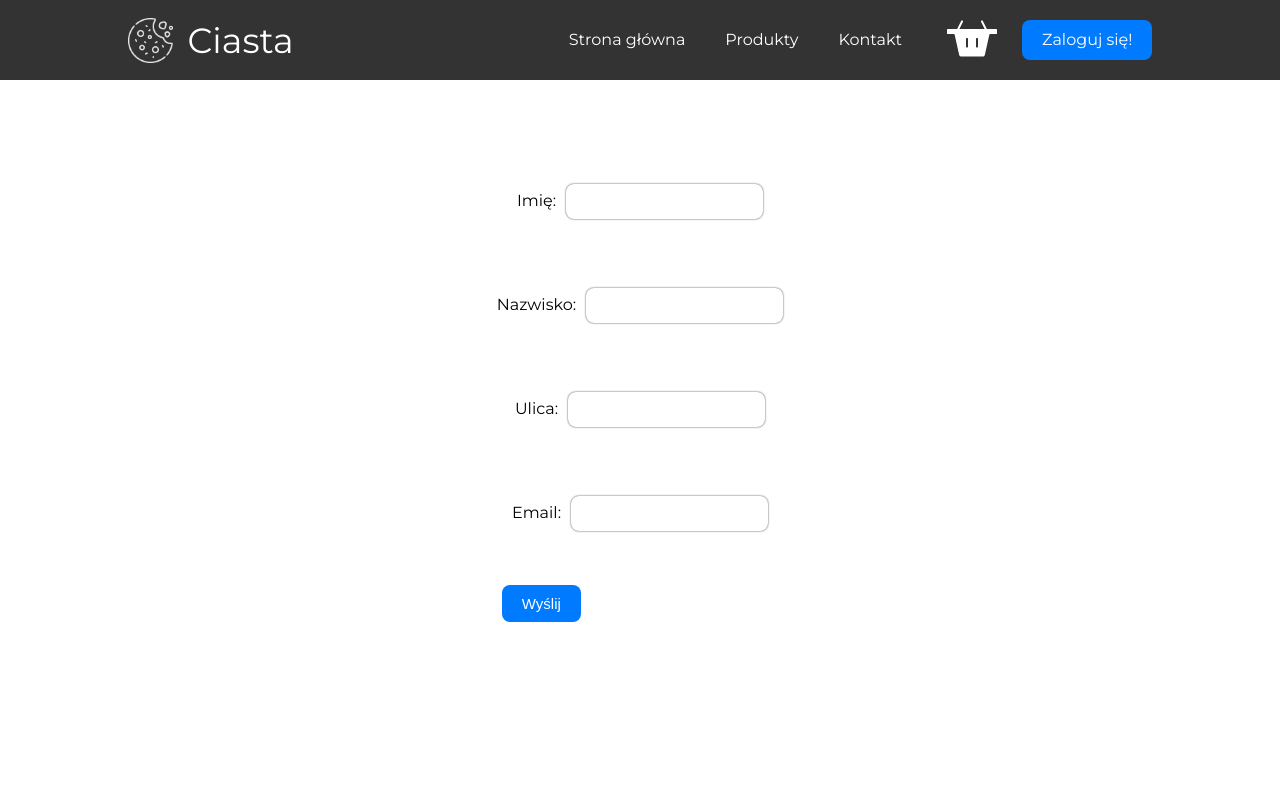
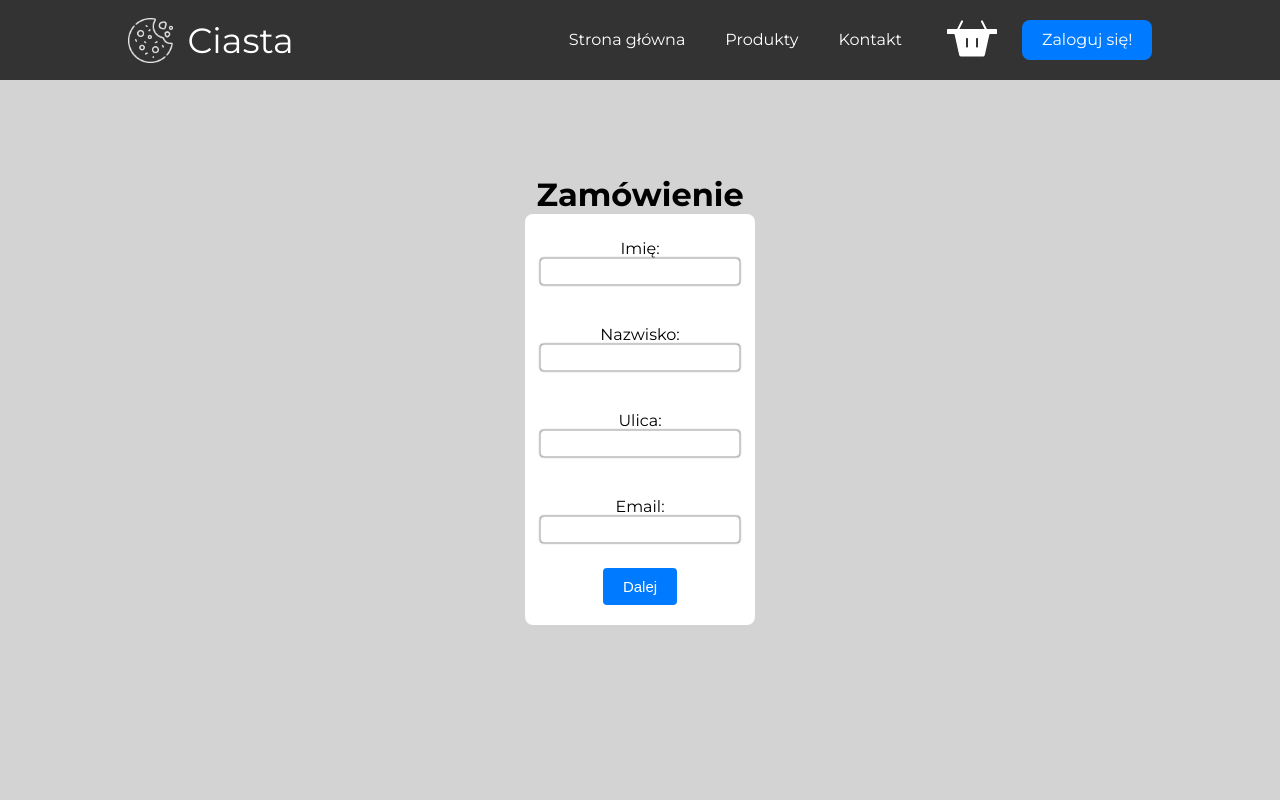
Before and after one commit to rb314web/CakeShop, a React (Create React App) app: page /#/order in a window 1280 px wide. Shown: the top 800 px of the page. Built offline with nearby package versions, Linux system fonts and the light colour scheme; no server answers; the database is empty.

Commit message:
fix bugs

```diff
--- a/src/components/order.scss
+++ b/src/components/order.scss
@@ -2,24 +2,97 @@
     display: flex;
     justify-content: center;
     align-items: center;
+    flex-direction: column;
     height: 100vh;
+
+    &_item {
+        margin-bottom: 20px;
+        padding: 10px;
+        border: 1px solid #ccc;
+        width: 400px;
+        background-color: #ffffff;
+        border-radius: 8px;
+
+        &_header {
+            display: flex;
+            justify-content: space-between;
+
+            h2 {
+                margin: 0;
+            }
+        }
+
+        &_content {
+            display: flex;
+            align-items: center;
+
+            img {
+                width: 100px;
+                height: 100px;
+                object-fit: cover;
+                margin-right: 10px;
+                border-radius: 8px;
+            }
+        }
+
+        &_details {
+            flex-grow: 1;
+        }
+
+        &_ingredients {
+            color: #555;
+            font-size: 14px;
+            margin: 0;
+        }
+
+        &_info{
+            display: flex;
+            justify-content: space-between;
+            align-items: center;
+        }
+
+        &_price {
+            font-weight: bold;
+        }
+
+    }
+
+}
+
+.order-form {
+    display: flex;
+    flex-direction: column;
+    align-items: center;
     background-color: #fff;
+    border-radius: 8px;
+  }
 
-    .form-container {
-        max-width: 400px;
-        margin: 0 auto;
-      }
+  .order_form_label {
+    display: flex;
+    flex-direction: column;
 
-      .form-label {
-        display: block;
-        margin-bottom: 10px;
-      }
+  }
 
-      .form-input {
-        margin-left: 10px;
-      }
+  .order_form_input {
+    padding: 5px;
+    border: 1px solid #ccc;
+    border-radius: 4px;
+    width: 200px
+  }
 
-      .form-button {
-        margin-top: 10px;
-      }
-}
+  .order_form_button {
+    padding: 10px 20px;
+    background-color: #007bff;
+    color: #fff;
+    border: none;
+    border-radius: 4px;
+    cursor: pointer;
+  }
+
+  .order_form_button:hover {
+    background-color: #0056b3;
+  }
+
+  .order_form_button:focus {
+    outline: none;
+  }
--- a/src/components/order.tsx
+++ b/src/components/order.tsx
@@ -1,7 +1,16 @@
-import { useState } from 'react';
+import { useState, useContext, useEffect } from 'react';
 import './order.scss'
 
+import { Context } from './context';
+
+import { collection, addDoc, serverTimestamp, getDocs } from 'firebase/firestore'
+import { db } from '../utils/firebase'
+
+
 const Order = () => {
+
+    const [context, setContext] = useContext<any>(Context);
+    const [data, setDate] = useState<any>();
 
     const [formState, setFormState] = useState({
         imie: '',
@@ -9,6 +18,29 @@ const Order = () => {
         ulica: '',
         email: ''
       });
+
+      const collectionRef = collection(db, 'testbase');
+
+      useEffect(() => {
+		const getTodo = async () => {
+
+			let x:any = []
+
+		  await getDocs(collectionRef).then((todo) => {
+			  todo.forEach(doc => {
+
+				x = [...x, doc.data()]
+
+				console.log('dsdsds',x);
+				setDate( x)
+			})
+
+		}).catch((err) => {
+			console.log(err);
+			})
+		  }
+		getTodo()
+		}, [])
 
       const handleInputChange = (event: any) => {
         const { name, value } = event.target;
@@ -21,54 +53,107 @@ const Order = () => {
         console.log(formState);
       };
 
+      console.log('cont',context)
+
+
+
+      const basketItem = (id: number, quantity: number, index:number) => {
+		const findObject = () => {
+			return data.findIndex((x:any) => x.id === id);
+		};
+		let w = findObject();
+
+		const test = (id: any) => {
+			let x = context.find((x: { id: any }) => x.id === id);
+			console.log(x);
+
+			return quantity;
+		};
+
+
+		const price = (data: { price: number }, quantity: number) => {
+			return (data.price * quantity) / 100;
+		};
+
+		return (
+<div data-value="{data && data[w].id}" className="order_item" key="{index}">
+  <div className="order_item_header">
+    <h2>{data[w].name}</h2>
+  </div>
+  <div className="order_item_content">
+    <img src={data[w].img} alt="Product Image"></img>
+    <div className="order_item_details">
+      <p className="order_item_ingredients">
+        {data[w].ingredients}
+      </p>
+      <div className="order_item_info">
+        <p>{test(id)}g</p>
+        <p className="order_item_price">
+          {price(data[w], quantity)} zł
+        </p>
+      </div>
+    </div>
+  </div>
+</div>
+		);
+	};
+
 return(
     <div className='order'>
-          <form className="form-container" onSubmit={handleSubmit}>
-      <label className="form-label">
+        <h1>Zamówienie</h1>
+
+
+
+          {context.map((e: any, index:number) => {
+              console.log(data, 'data')
+							return data ? basketItem(e.id, e.quantity, index) : null
+						})}
+<form className="order-form" onSubmit={handleSubmit}>
+  <label className="order_form_label">
     Imię:
     <input
       type="text"
       name="imie"
       value={formState.imie}
       onChange={handleInputChange}
-          className="form-input"
+      className="order_form_input"
     />
   </label>
-      <br />
-      <label className="form-label">
+
+  <label className="order_form_label">
     Nazwisko:
     <input
       type="text"
       name="nazwisko"
       value={formState.nazwisko}
       onChange={handleInputChange}
-          className="form-input"
+      className="order_form_input"
     />
   </label>
-      <br />
-      <label className="form-label">
+
+  <label className="order_form_label">
     Ulica:
     <input
       type="text"
       name="ulica"
       value={formState.ulica}
       onChange={handleInputChange}
-          className="form-input"
+      className="order_form_input"
     />
   </label>
-      <br />
-      <label className="form-label">
+
+  <label className="order_form_label">
     Email:
     <input
       type="email"
       name="email"
       value={formState.email}
       onChange={handleInputChange}
-          className="form-input"
+      className="order_form_input"
     />
   </label>
-      <br />
-      <button type="submit" className="form-button">Wyślij</button>
+
+  <button type="submit" className="order_form_button">Dalej</button>
 </form>
     </div>
 )
```
Lines whose indentation alone changed are shown as unchanged.
